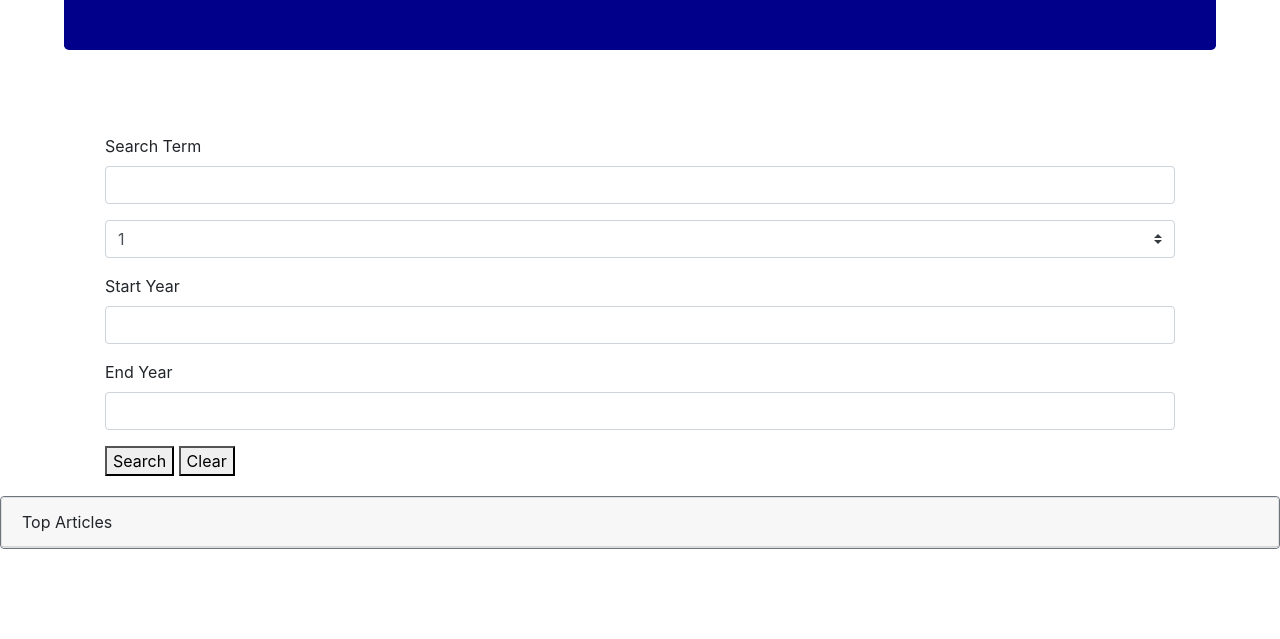
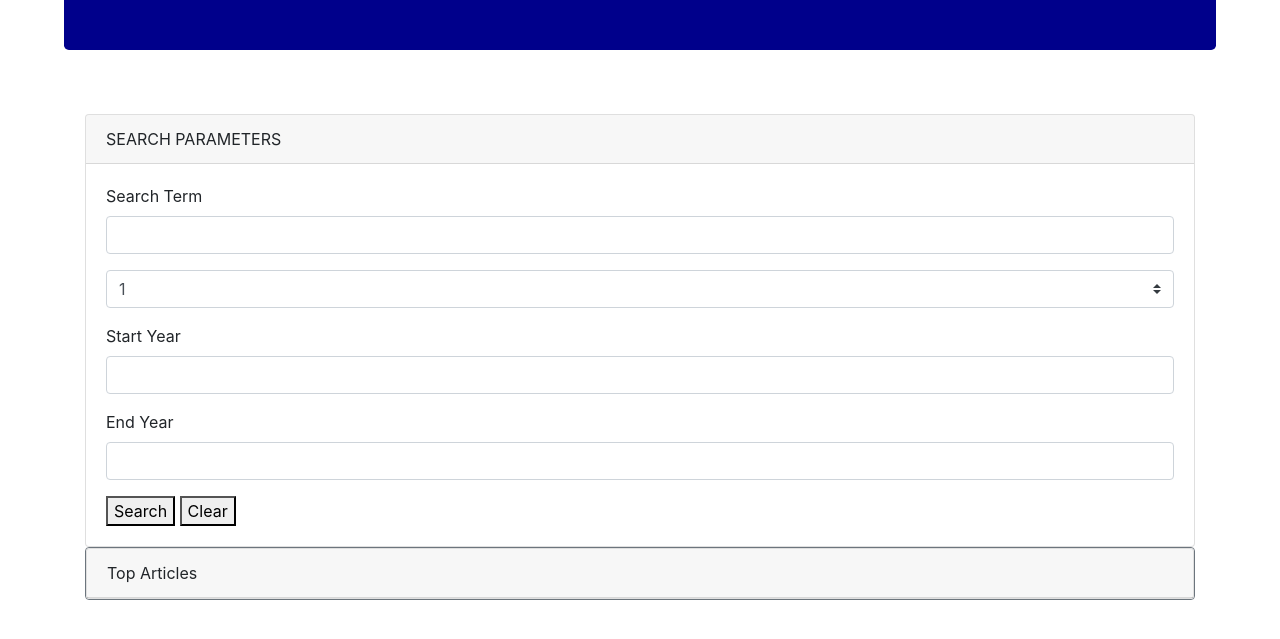
Before and after one commit to matttali09/NYTSearch, a plain HTML site: page index.html in a window 1280 px wide. Shown: the part 153-792 px from the top of the page. Drawn offline with nearby package versions, Linux system fonts and the light colour scheme.

Commit message:
updated forms

```diff
--- a/index.html
+++ b/index.html
@@ -28,6 +28,10 @@
 
   <div class="container">
     <form>
+        <div class="card">
+            <div class="card-header">
+              SEARCH PARAMETERS
+              </div>
       <span class="border-0">
         <div class="card-body">
           <form>
```
